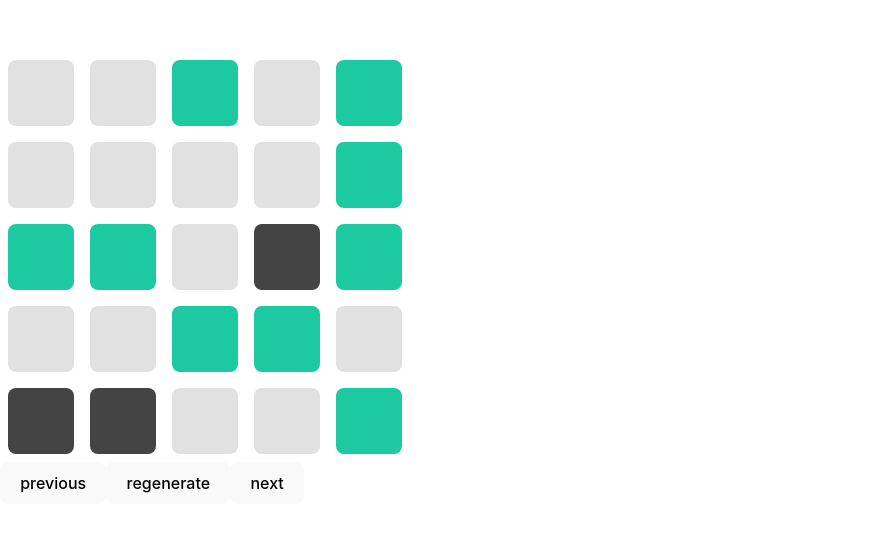
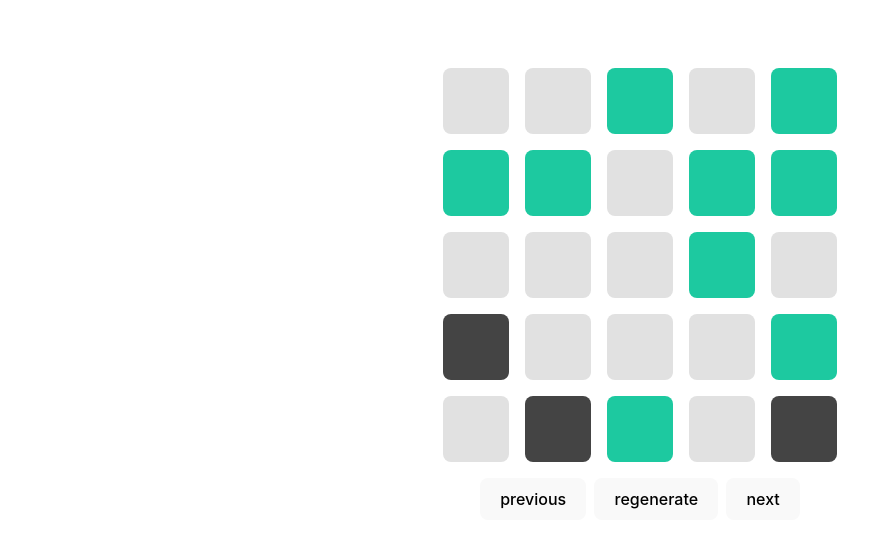
Before and after one commit to infralords/codenames, a React (Vite) app: page / in a window 1280 px wide. Shown: the part 134-682 px from the top of the page, without its empty margins (0-892 px from the left). Built offline with nearby package versions, Linux system fonts and the light colour scheme.

Commit message:
add opacity change on clicked

```diff
--- a/src/App.tsx
+++ b/src/App.tsx
@@ -1,8 +1,11 @@
 import { CoopGameUI } from './components/coopBoard'
+import { getRandomBoard, getGenerator, getRandomSeed } from "./logic/generate";
+
 function  App() {
   return (
     <>
-      <CoopGameUI />
+      <CoopGameUI teamA={getRandomBoard(getGenerator(getRandomSeed()))}
+                  teamB={getRandomBoard(getGenerator(getRandomSeed()))} />
     </>
   )
 }
--- a/src/components/coopBoard.tsx
+++ b/src/components/coopBoard.tsx
@@ -1,7 +1,6 @@
 import React from "react"
 import Color from "../utils/colors"
 import { ElementOptionSwitch } from "./tristateSwitch/ElementOptionSwitch";
-import { getRandomBoard, getGenerator, getRandomSeed } from "../logic/generate";
 
 export function Board(props : { board : Color[][]}, boardIndex = 0){
     return (
@@ -32,30 +31,32 @@ export function Board(props : { board : Color[][]}, boardIndex = 0){
 export class GameCardButton extends React.Component<{
     color: Color,
 }>{
+    public marked = false;
+
     render(){
         return (
             <button
-                style = {{ backgroundColor: this.props.color}}
-                className = "gameCard">
+                style = {{ backgroundColor: this.props.color, opacity: (this.marked) ? '20%' : '100%'}}
+                className = "gameCard"
+                onClick={() =>{
+                    this.marked = !this.marked
+                    this.forceUpdate()
+                }}>
             </button>
         )
     }
 }
 
-export class CoopGameUI extends React.Component{
-
-    constructor(props: {
+export class CoopGameUI extends React.Component<{
         teamA : Color[][],
         teamB : Color[][]
-    }){
-        super(props)
-    }
+}>{
     render(){
         return (
-            <div style={{flex: 'auto', justifyContent: 'center'}}>
+            <div>
                 <HideControls />
                     <div>
-                        <Board board={ getRandomBoard(getGenerator(getRandomSeed())) }/>
+                        <Board board={ this.props.teamA }/>
                     </div>
                 <GamesControls/>
             </div>
@@ -64,13 +65,11 @@ export class CoopGameUI extends React.Component{
 }
 
 export class HideControls extends React.Component{
-    constructor(props : {}){
-        super(props)
-    }
-
     render(){
         return (
-            <ElementOptionSwitch/>
+            <div style={{display: "flex", justifyContent: 'center', padding: '1em'}}>
+                <ElementOptionSwitch/>
+            </div>
         )
     }
 }
@@ -84,7 +83,7 @@ export class HideControls extends React.Component{
 export class GamesControls extends React.Component{
     render(){
         return(
-            <div>
+            <div style={{display: "flex", justifyContent: 'center', padding: '0.5em', gap: "0.5em"}}>
                 <button>previous</button>
                 <button>regenerate</button>
                 <button>next</button>
--- a/src/components/tristateSwitch/style.css
+++ b/src/components/tristateSwitch/style.css
@@ -17,7 +17,7 @@
 }
 
 .element-option-switch.off {
-  background-color: var(--gray-6);
+  background-color: #ffffff;
 }
 
 .element-option-switch.team-a {
@@ -35,3 +35,10 @@
 .element-option-switch.team-a .thumb {
   left: 45px;
 }
+
+
+@media (prefers-color-scheme: dark) {
+  .element-option-switch.off .thumb{
+    filter: brightness(40%);
+  }
+}
--- a/src/index.css
+++ b/src/index.css
@@ -26,6 +26,7 @@ body {
   margin: 0;
   display: flex;
   place-items: center;
+  justify-content: center;
   min-width: 320px;
   min-height: 100vh;
 }
```
Also changed, not shown: src/components/tristateSwitch/ElementOptionSwitch.tsx (indentation only).
